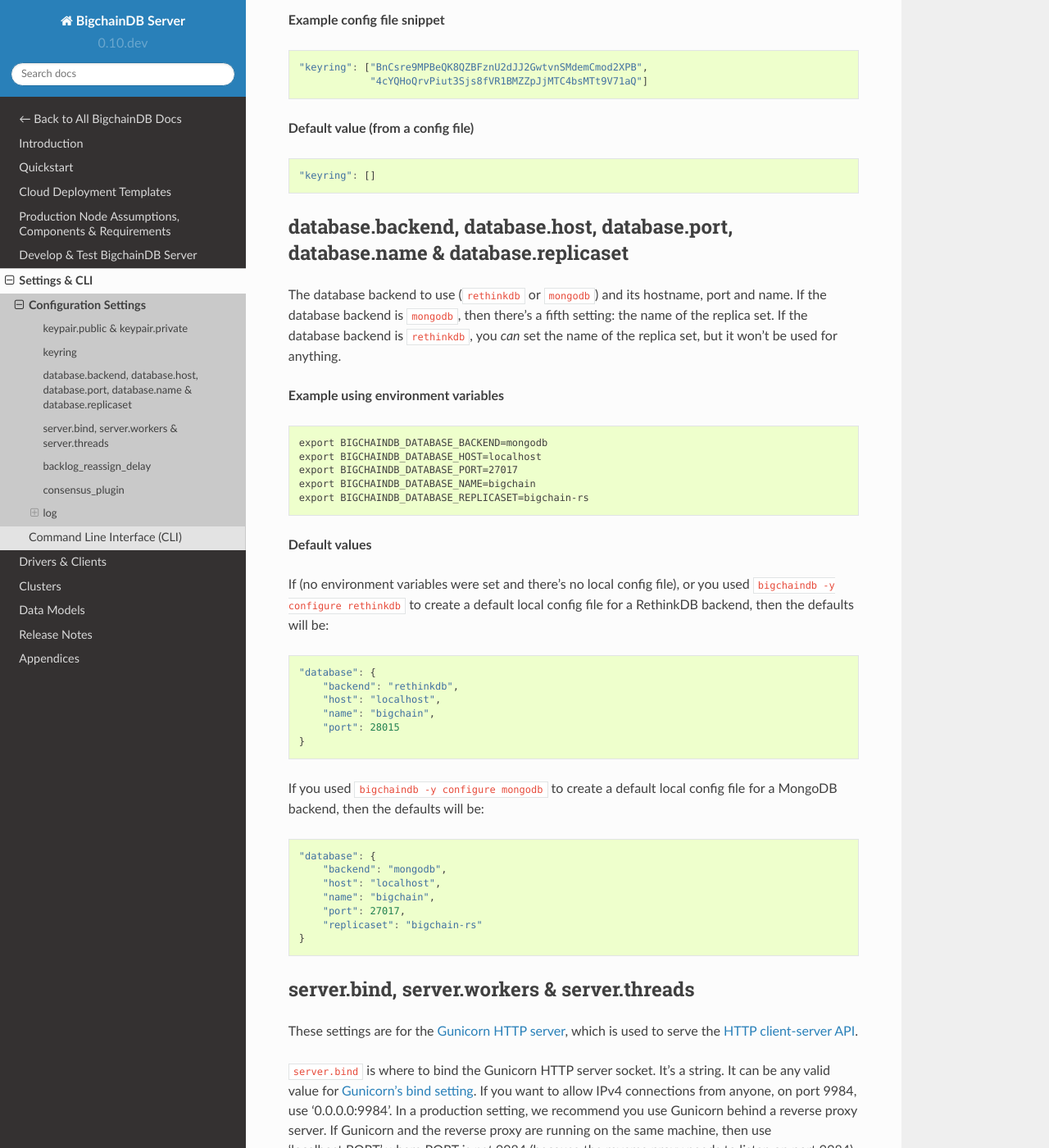
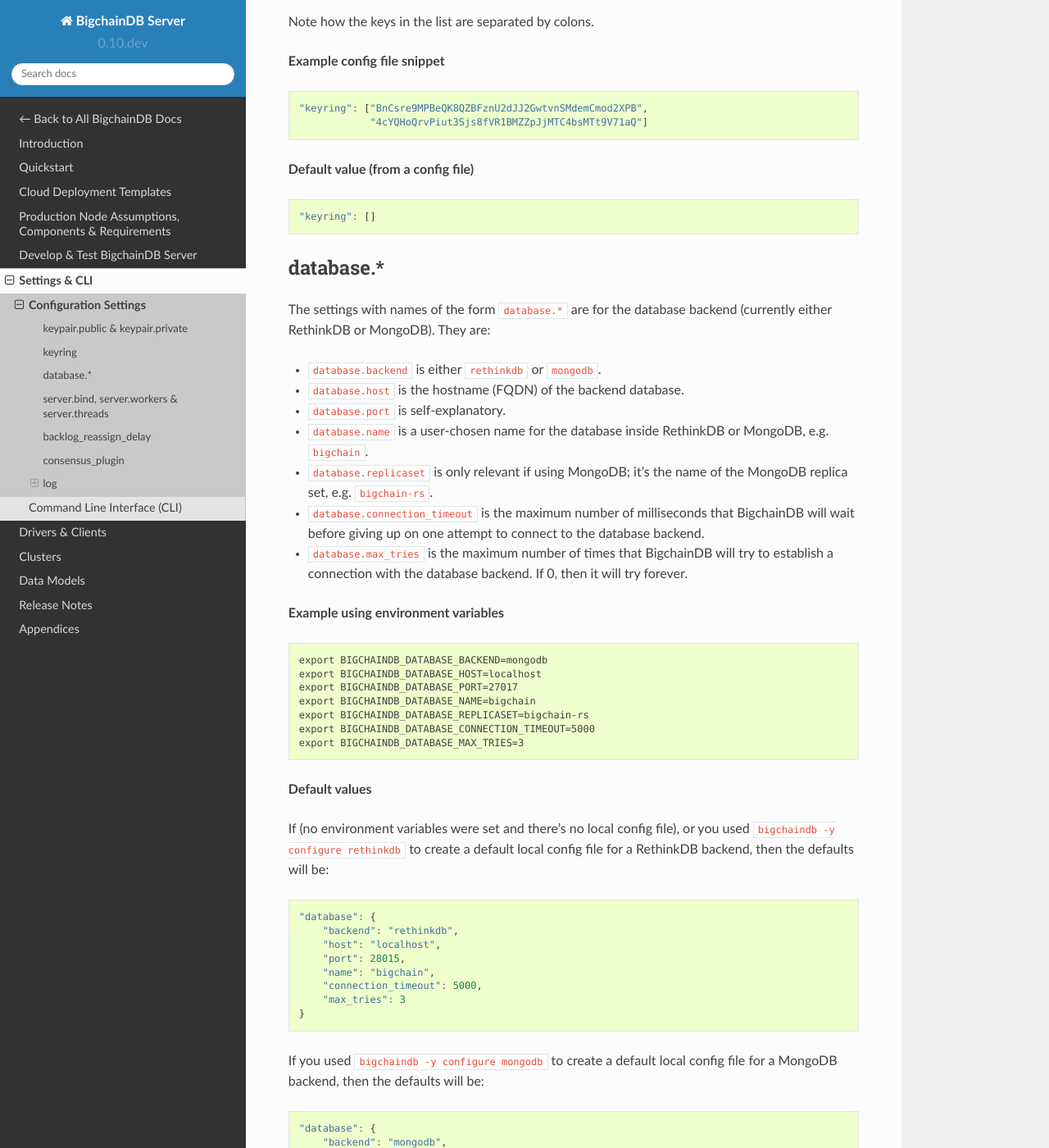
Before and after one commit to bigchaindb/bigchaindb, a Sphinx documentation site: the page built from docs/server/source/server-reference/configuration.md, in a window 1280 px wide and 1400 px high, scrolled down 2167 px. Shown: the whole window at 82% size. Built offline with Sphinx 7.4.7 and the Read the Docs theme 2.0.0, drawn with Linux system fonts in a browser that asks for light colours; pages that are not in the unit, such as notebooks, are missing from menus; some of the changed text lies outside the part shown.

Commit message:
docs re: database.connection_timeout and database.max_tries

````diff
--- a/docs/server/source/server-reference/configuration.md
+++ b/docs/server/source/server-reference/configuration.md
@@ -16,6 +16,8 @@
 `BIGCHAINDB_DATABASE_PORT`<br>
 `BIGCHAINDB_DATABASE_NAME`<br>
 `BIGCHAINDB_DATABASE_REPLICASET`<br>
+`BIGCHAINDB_DATABASE_CONNECTION_TIMEOUT`<br>
+`BIGCHAINDB_DATABASE_MAX_TRIES`<br>
 `BIGCHAINDB_SERVER_BIND`<br>
 `BIGCHAINDB_SERVER_WORKERS`<br>
 `BIGCHAINDB_SERVER_THREADS`<br>
@@ -85,9 +87,18 @@
 ```
 
 
-## database.backend, database.host, database.port, database.name & database.replicaset
+## database.*
 
-The database backend to use (`rethinkdb` or `mongodb`) and its hostname, port and name. If the database backend is `mongodb`, then there's a fifth setting: the name of the replica set. If the database backend is `rethinkdb`, you *can* set the name of the replica set, but it won't be used for anything.
+The settings with names of the form `database.*` are for the database backend
+(currently either RethinkDB or MongoDB). They are:
+
+* `database.backend` is either `rethinkdb` or `mongodb`.
+* `database.host` is the hostname (FQDN) of the backend database.
+* `database.port` is self-explanatory.
+* `database.name` is a user-chosen name for the database inside RethinkDB or MongoDB, e.g. `bigchain`.
+* `database.replicaset` is only relevant if using MongoDB; it's the name of the MongoDB replica set, e.g. `bigchain-rs`.
+* `database.connection_timeout` is the maximum number of milliseconds that BigchainDB will wait before giving up on one attempt to connect to the database backend.
+* `database.max_tries` is the maximum number of times that BigchainDB will try to establish a connection with the database backend. If 0, then it will try forever.
 
 **Example using environment variables**
 ```text
@@ -96,6 +107,8 @@
 export BIGCHAINDB_DATABASE_PORT=27017
 export BIGCHAINDB_DATABASE_NAME=bigchain
 export BIGCHAINDB_DATABASE_REPLICASET=bigchain-rs
+export BIGCHAINDB_DATABASE_CONNECTION_TIMEOUT=5000
+export BIGCHAINDB_DATABASE_MAX_TRIES=3
 ```
 
 **Default values**
@@ -105,8 +118,10 @@
 "database": {
     "backend": "rethinkdb",
     "host": "localhost",
+    "port": 28015,
     "name": "bigchain",
-    "port": 28015
+    "connection_timeout": 5000,
+    "max_tries": 3
 }
 ```
 
@@ -115,9 +130,11 @@
 "database": {
     "backend": "mongodb",
     "host": "localhost",
+    "port": 27017,
     "name": "bigchain",
-    "port": 27017,
-    "replicaset": "bigchain-rs"
+    "replicaset": "bigchain-rs",
+    "connection_timeout": 5000,
+    "max_tries": 3
 }
 ```
 
````
